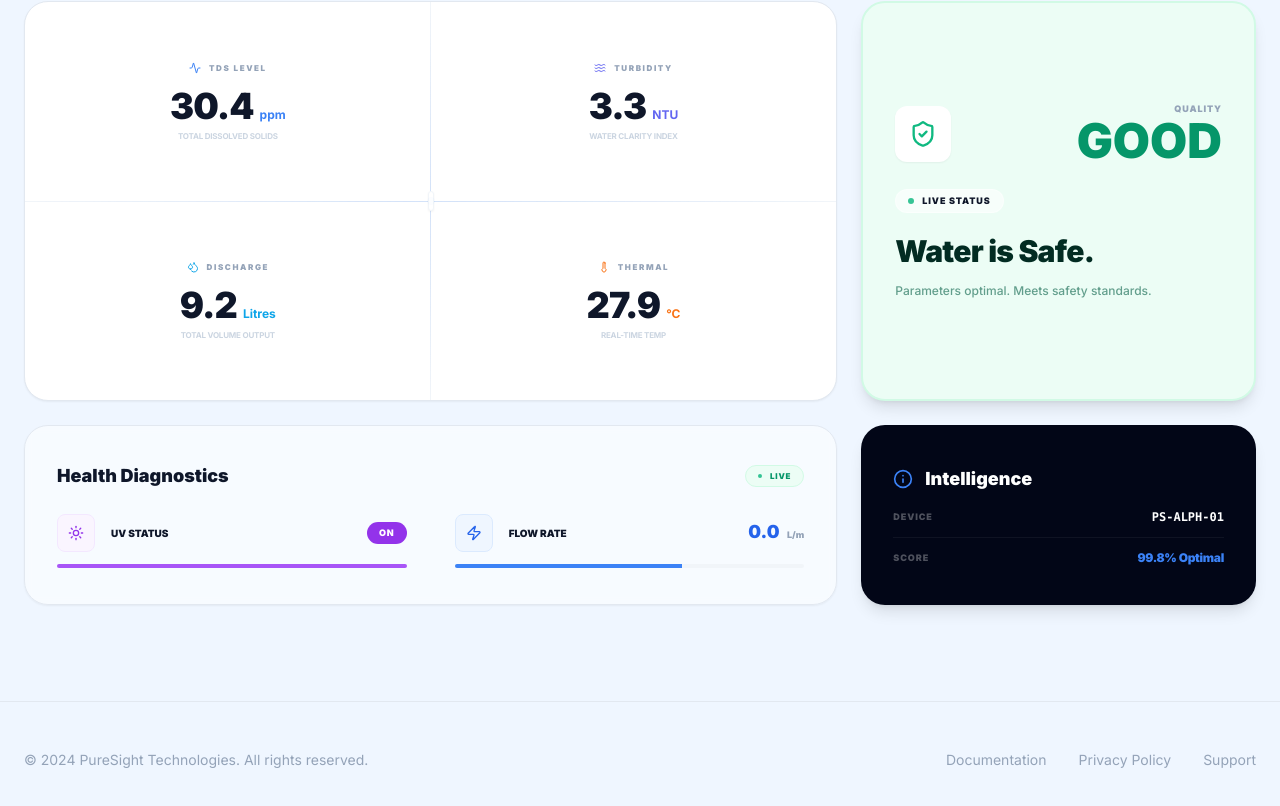
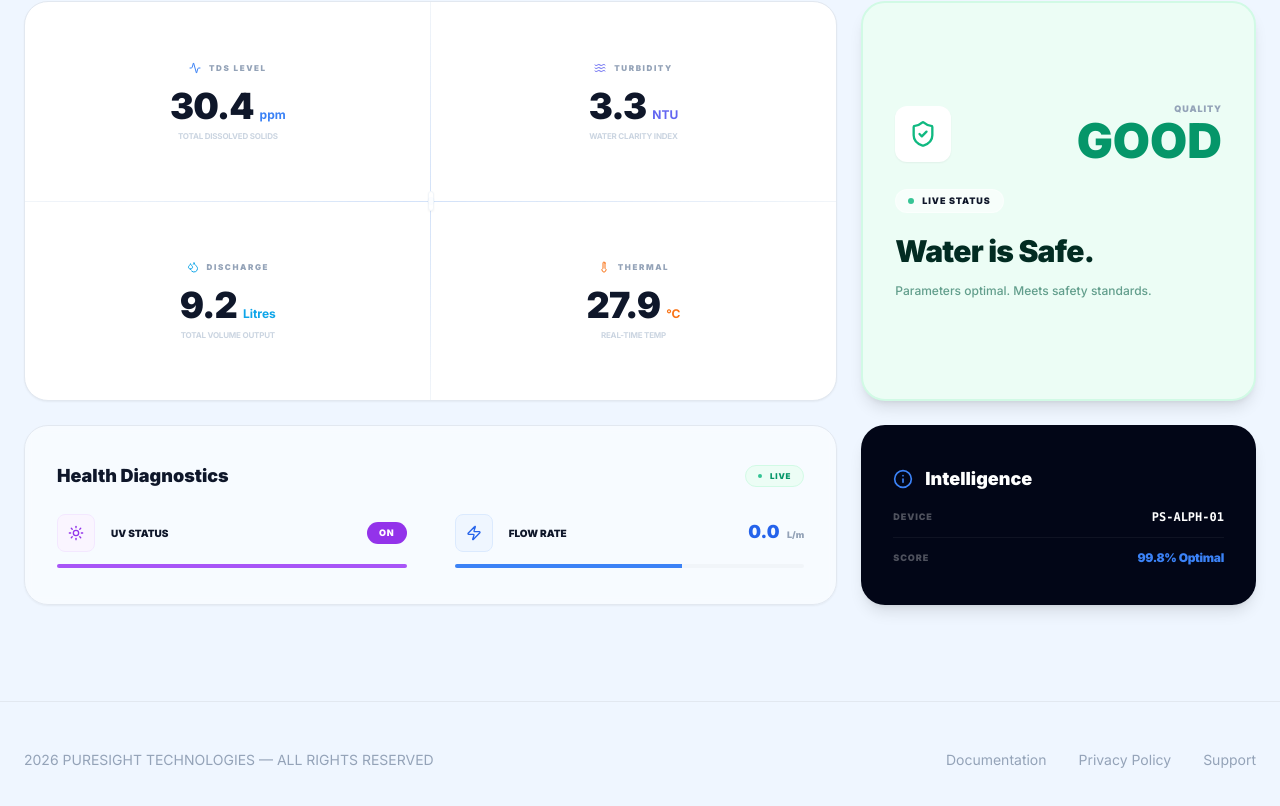
Before and after one commit to roshandhiman/puresight, a Next.js app: page /dashboard in a window 1280 px wide. Shown: the part 469-1275 px from the top of the page. Built offline with nearby package versions, Linux system fonts and the light colour scheme; no server answers.

Commit message:
dashboard fotter fix

```diff
--- a/src/pages/dashboard.js
+++ b/src/pages/dashboard.js
@@ -332,7 +332,7 @@ export default function DashboardPage() {
       </main>
 
       <footer className="max-w-7xl mx-auto px-6 py-12 border-t border-slate-200 mt-12 flex flex-col md:flex-row items-center justify-between gap-6 text-slate-400 text-sm">
-        <div>&copy; 2024 PureSight Technologies. All rights reserved.</div>
+        <div>2026 PURESIGHT TECHNOLOGIES — ALL RIGHTS RESERVED</div>
         <div className="flex items-center gap-8">
           <a href="#" className="hover:text-blue-600 transition-colors">Documentation</a>
           <a href="#" className="hover:text-blue-600 transition-colors">Privacy Policy</a>
```
Also changed, not shown: 1 other file (tests, documents, lock files or other folders).
